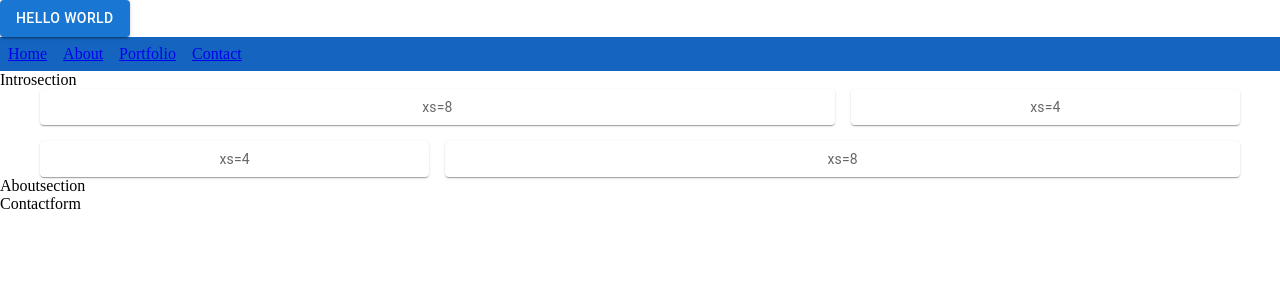
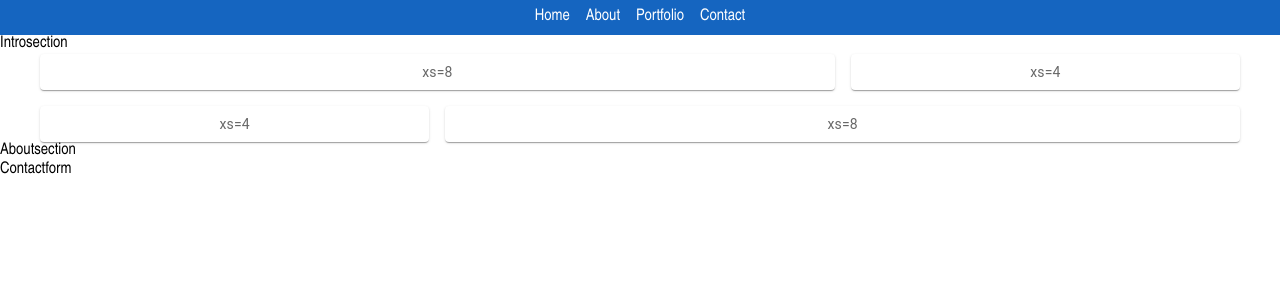
Before and after one commit to ShubhamSingh1112/react-portfolio, a React (Vite) app: page / in a window 1280 px wide. Shown: the top 300 px of the page. Built offline with nearby package versions, Linux system fonts and the light colour scheme.

Commit message:
Navbar properties addition

```diff
--- a/src/App.jsx
+++ b/src/App.jsx
@@ -1,5 +1,5 @@
 import React from 'react';
-import Button from '@mui/material/Button';
+// import Button from '@mui/material/Button';
 import { Routes, Route } from "react-router-dom";
 import Navbar from '../src/components/Navbar';
 import Home from "../src/pages/Home";
@@ -11,8 +11,8 @@ import Contact from "../src/pages/Contact";
 function App() {
   return (
     <div className="App">
-      <Button variant="contained">Hello World</Button>
-      <Navbar />
+      {/* <Button variant="contained">Hello World</Button> */}
+      <Navbar variant="contained" />
         <Routes>
           <Route path="/" element={<Home />} />
           <Route path="About" element={<About />} />
--- a/src/components/Navbar.jsx
+++ b/src/components/Navbar.jsx
@@ -11,20 +11,21 @@ export default class Navbar extends Component {
           height: 'auto',
           backgroundColor: 'primary.dark',
           flexGrow: 1,
-          display: 'flex'
+          display: 'flex',
+          justifyContent: 'center'
         }}
       >
         <Box sx={{ p: 1 }}>
-          <Link className="" to="/">Home</Link>
+          <Link className="light" to="/">Home</Link>
         </Box>
         <Box sx={{ p: 1 }}>
-          <Link className="" to="/About">About</Link>
+          <Link className="light" to="/About">About</Link>
         </Box>
         <Box sx={{ p: 1 }}>
-          <Link className="" to="/Portfolio">Portfolio</Link>
+          <Link className="light" to="/Portfolio">Portfolio</Link>
         </Box>
         <Box sx={{ p: 1 }}>
-          <Link className="" to="/Contact" sx={{ p: 1 }}>Contact</Link>
+          <Link className="light" to="/Contact" sx={{ p: 1 }}>Contact</Link>
         </Box>
       </Box>
     )
--- a/src/index.css
+++ b/src/index.css
@@ -2,4 +2,10 @@
     margin: 0;
     padding: 0;
     box-sizing: border-box;
+    font-family: 'Arial Narrow', sans-serif;
 }
+
+.light {
+    color: #fff;
+    text-decoration: none;
+}
```
